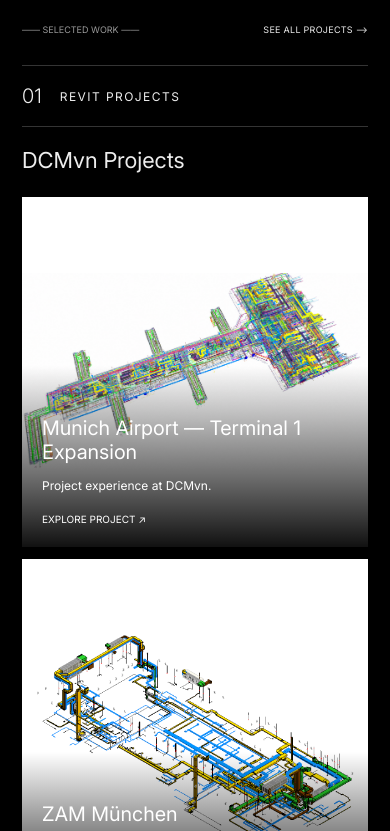
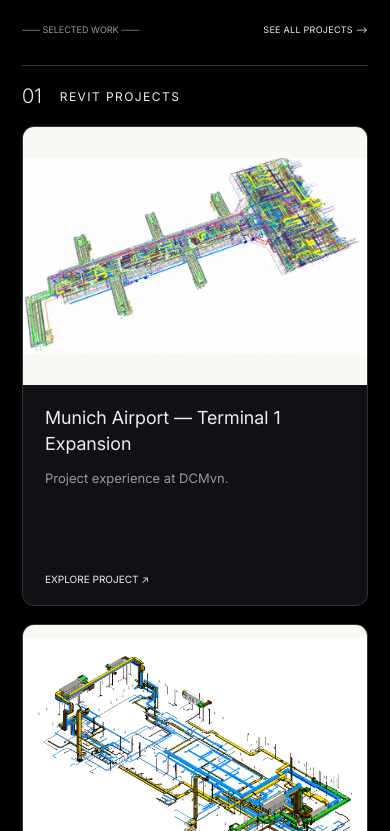
Before and after one commit to DinhHoaLe/Portfolio-Hoa-Le, a React (Vite) app: page / in a window 390 px wide. Shown: the part 3833-4664 px from the top of the page. Built offline with nearby package versions, Linux system fonts and the light colour scheme.

Commit message:
Add project symbols and unify Selected Work cards

```diff
--- a/src/dmitry/Dmitry.jsx
+++ b/src/dmitry/Dmitry.jsx
@@ -3,6 +3,7 @@
 import { roles } from './roles';
 import { profile, links, references, education, highlights } from '../profile';
 import EngineeringDiagram from './EngineeringDiagram';
+import ProjectArtwork from './ProjectArtwork';
 
 function Heading({ title, label, action }) {
   return <div className="dp-section-head"><h2>{title}<span>/</span></h2><div className="dp-section-meta"><span>—— {label} ——</span>{action}</div></div>;
@@ -17,12 +18,13 @@
 }
 
 function SelectedProjects({items,index}) {
-  return projectSections(items,index).map(([title,projects])=><React.Fragment key={title || 'projects'}>
-    {title && <h4 className="dp-project-subheading">{title}</h4>}
-    {projects.slice(0,3).map(project=><a className="dp-project-tile" key={project[2]} href={`/dmitry/projects/${project[2]}`} aria-label={`Open ${project[0]}`}><img src={project[3]} alt={project[0]} loading="lazy"/><div className="dp-project-caption"><h3>{project[0]}</h3><p>{project[1]}</p><span>Explore project ↗</span></div></a>)}
-  </React.Fragment>);
+  const selected = groups[index][0] === 'Revit Projects'
+    ? items.filter(project=>project[6]==='DCMvn') : items;
+  return selected.slice(0,3).map(project=><a className="dp-project-tile dp-selected-card" key={project[2]} href={`/dmitry/projects/${project[2]}`} aria-label={`Open ${project[0]}`}>
+    <div className="dp-selected-media"><ProjectArtwork projectId={project[2]} src={project[3]} alt={project[0]}/></div>
+    <div className="dp-project-caption"><h3>{project[0]}</h3><p>{project[1]}</p><span>Explore project ↗</span></div>
+  </a>);
 }
-
 function AllProjects() {
   return <div className="dp-project-directory">
     <nav className="dp-project-group-links" aria-label="All project categories">{groups.map(([,items],i)=><a key={projectGroupNames[i]} href={`#dp-all-group-${i}`}>{projectGroupNames[i]} <span>{items.length}</span></a>)}</nav>
@@ -30,7 +32,7 @@
       <div className="dp-project-group-heading"><h3 id={`dp-all-heading-${i}`}><span>0{i+1}</span>{projectGroupNames[i]}</h3><p>{items.length} projects</p></div>
       {projectSections(items,i).map(([title,projects])=><div className="dp-project-subgroup" key={title || name}>
         {title && <h4 className="dp-project-subheading">{title} <span>{projects.length} projects</span></h4>}
-        <div className="dp-all-projects">{projects.map(project=><a className="dp-grid-project" key={project[2]} href={`/dmitry/projects/${project[2]}`}><img src={project[3]} alt={project[0]} loading="lazy"/><h4>{project[0]}</h4><p>{project[1]}</p></a>)}</div>
+        <div className="dp-all-projects">{projects.map(project=><a className="dp-grid-project" key={project[2]} href={`/dmitry/projects/${project[2]}`}><ProjectArtwork projectId={project[2]} src={project[3]} alt={project[0]}/><h4>{project[0]}</h4><p>{project[1]}</p></a>)}</div>
       </div>)}
     </section>)}
   </div>;
--- /dev/null
+++ b/src/dmitry/ProjectArtwork.jsx
@@ -0,0 +1,21 @@
+import React from 'react';
+
+// Display regions from the supplied symbol sheet without changing its pixels.
+export const addinSymbols = {
+  'hoa-project-34': [520, 60],
+  'hoa-project-35': [978, 60],
+  'hoa-project-36': [62, 402],
+  'hoa-project-37': [520, 402],
+  'hoa-project-38': [978, 402],
+  'hoa-project-39': [62, 744],
+  'hoa-project-40': [520, 744],
+  'hoa-project-41': [978, 744],
+};
+
+export default function ProjectArtwork({projectId, src, alt, className = ''}) {
+  const region = addinSymbols[projectId];
+  if (!region) return <img className={className || undefined} src={src} alt={alt} loading="lazy"/>;
+  return <div className={`dp-addin-symbol ${className}`} role="img" aria-label={alt}>
+    <img src="/profile/edited/addin-symbol-sheet.png" alt="" loading="lazy" style={{left:`${-region[0] / 420 * 100}%`,top:`${-region[1] / 240 * 100}%`}}/>
+  </div>;
+}
--- a/src/dmitry/ProjectPage.jsx
+++ b/src/dmitry/ProjectPage.jsx
@@ -1,6 +1,7 @@
 import React, { useState } from 'react';
 import { projects, profile } from '../profile';
 import { getProjectDetail } from './projectDetails';
+import ProjectArtwork, { addinSymbols } from './ProjectArtwork';
 
 export default function ProjectPage() {
   const [menu, setMenu] = useState(false);
@@ -16,8 +17,8 @@
     <a className="dp-skip" href="#project-content">Skip to main content</a>
     <header className="dp-header dp-detail-header"><a href="/dmitry" aria-label="Le Dinh Hoa home"><img src="/profile/mark.svg" alt=""/></a><nav className={menu ? 'dp-main-nav open' : 'dp-main-nav'} aria-label="Main navigation">{['about','services','projects','experience','contact'].map(section => <a key={section} href={`/dmitry#dp-${section}`}>{section}</a>)}</nav><button className="dp-menu-button" aria-label="Toggle menu" aria-expanded={menu} onClick={() => setMenu(!menu)}>{menu ? '×' : '☰'}</button></header>
     <main id="project-content">
-      <section className={`dp-detail-hero${project.modelImage ? ' dp-model-hero' : ''}`}>
-        <img className="dp-detail-cover" src={project.modelImage || '/profile/detail-cover.svg'} alt={project.modelImage ? `${project.title} — MEP model` : ''}/>
+      <section className={`dp-detail-hero${project.modelImage ? ' dp-model-hero' : addinSymbols[project.id] ? ' dp-addin-hero' : ''}`}>
+        <ProjectArtwork projectId={project.id} className={addinSymbols[project.id] ? 'dp-addin-hero-art' : 'dp-detail-cover'} src={project.modelImage || '/profile/detail-cover.svg'} alt={addinSymbols[project.id] ? `${project.title} symbol` : project.modelImage ? `${project.title} — MEP model` : ''}/>
         <div className="dp-detail-nav"><a href="/dmitry#dp-projects">⟵ Back</a><a href="/dmitry?projects=all#dp-projects">To all projects ⟶</a></div>
         <div className="dp-detail-title"><div className="dp-tags">{project.tools.map(tool => <span key={tool}>{tool}</span>)}</div><h1>{project.title}<span>/</span></h1><p>{project.category} · {project.number}</p></div>
       </section>
--- a/src/dmitry/layout.css
+++ b/src/dmitry/layout.css
@@ -94,3 +94,33 @@
   .dp-trophy { display:none; }
   .dp-tool-group > div { grid-template-columns:repeat(auto-fill,minmax(70px,1fr)); gap:22px 10px; }
 }
+
+/* The user's original symbol sheet is displayed through clipped regions. */
+.dp-addin-symbol { position:relative; overflow:hidden; width:100%; aspect-ratio:420 / 240; background:#faf8f5; }
+.dp-addin-symbol > img { position:absolute; width:344.761905%; max-width:none; height:auto; object-fit:fill; filter:none; }
+.dp-addin-hero { background:#faf8f5; color:#17191c; min-height:900px; }
+.dp-addin-hero::after { background:none; }
+.dp-addin-hero .dp-addin-hero-art { position:absolute; top:150px; left:50%; transform:translateX(-50%); width:min(600px,85%); }
+.dp-addin-hero .dp-detail-title h1 span { color:#59616b; }
+.dp-addin-hero .dp-detail-title .dp-tags span { color:#383e46; border-color:#9ca3ac; }
+@media(max-width:700px) { .dp-addin-hero { min-height:800px; } .dp-addin-hero .dp-addin-hero-art { top:150px; } }
+
+/* All four selected-work tabs share the same card height and layout. */
+.dp-project-shelf { height:clamp(520px,50vw,600px); min-height:520px; }
+.dp-project-shelf .dp-project-panel { gap:14px; padding:0 14px; min-height:0; grid-template-rows:minmax(0,1fr); }
+.dp-project-tile.dp-selected-card { display:flex; flex-direction:column; height:100%; min-height:0; margin:0; background:var(--dp-surface); border:1px solid var(--dp-line); border-radius:12px; }
+.dp-selected-media { display:flex; align-items:center; justify-content:center; flex:0 0 54%; min-height:0; overflow:hidden; background:#faf8f5; }
+.dp-selected-media > img { width:100%; height:100%; object-fit:contain; }
+.dp-selected-media > .dp-addin-symbol { width:calc(100% - 24px); border-radius:8px; }
+.dp-selected-card .dp-project-caption { position:static; display:flex; flex:1; flex-direction:column; min-height:0; padding:20px 16px; background:none; opacity:1; color:var(--dp-fg); }
+.dp-selected-card .dp-project-caption h3 { font-size:18px; line-height:1.4; margin:0 0 12px; overflow-wrap:break-word; }
+.dp-selected-card .dp-project-caption p { color:var(--dp-muted); font-size:13px; line-height:1.6; margin:0 0 18px; }
+.dp-selected-card .dp-project-caption > span { margin-top:auto; color:var(--dp-fg); }
+.dp-selected-card:hover, .dp-selected-card:focus-visible { border-color:var(--dp-muted); }
+@media(max-width:700px) {
+  .dp-project-shelf { height:auto; min-height:0; }
+  .dp-project-shelf .dp-project-panel { padding:0; gap:18px; grid-template-rows:none; }
+  .dp-project-tile.dp-selected-card { height:480px; }
+  .dp-selected-media > .dp-addin-symbol { max-width:360px; }
+  .dp-selected-card .dp-project-caption { padding:20px 22px; }
+}
```
Also changed, not shown: public/profile/edited/addin-symbol-sheet.png (added).
